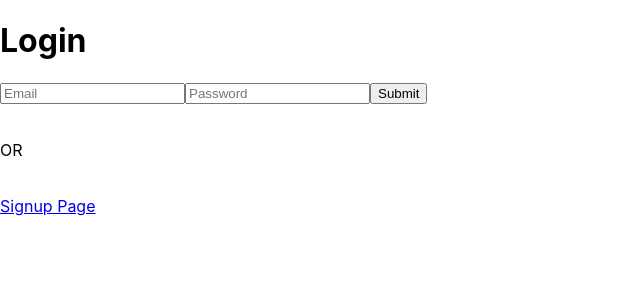
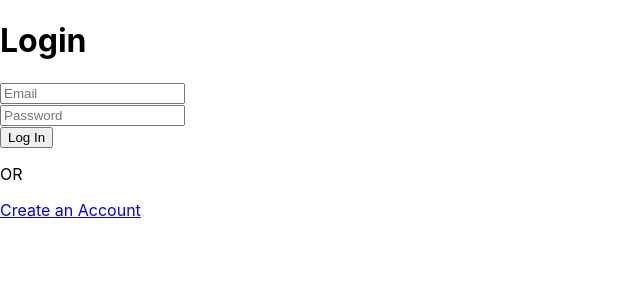
Before and after one commit to BitcoinBrklyn/React-Signup-Auth, a React (Vite) app in the folder react-signup-auth/: page / in a window 1280 px wide. Shown: the top 300 px of the page, without its empty margins (0-640 px from the left). Built offline with nearby package versions, Linux system fonts and the light colour scheme.

Commit message:
renewed login screen

```diff
--- a/react-signup-auth/src/componets/Login.jsx
+++ b/react-signup-auth/src/componets/Login.jsx
@@ -34,34 +34,37 @@ function Login() {
   }
 
   return (
-    <div className="login">
-      <h1>Login</h1>
-
-      <form action="POST">
+    <div className="login-container">
+      <div className="login-background"></div>
+      <div className="login-form">
+        <h1 className="mb-4">Login</h1>
+        <form onSubmit={submit}>
+          <div className="mb-3">
             <input
               type="email"
-          onChange={(e) => {
-            setEmail(e.target.value);
-          }}
+              className="form-control"
+              onChange={(e) => setEmail(e.target.value)}
               placeholder="Email"
             />
+          </div>
+          <div className="mb-3">
             <input
               type="password"
-          onChange={(e) => {
-            setPassword(e.target.value);
-          }}
+              className="form-control"
+              onChange={(e) => setPassword(e.target.value)}
               placeholder="Password"
             />
-        <input type="submit" onClick={submit} />
+          </div>
+          <button type="submit" className="btn btn-primary">
+            Log In
+          </button>
         </form>
-
-      <br />
-      <p>OR</p>
-      <br />
-
-      <Link to="/signup">Signup Page</Link>
+        <p className="mt-3">OR</p>
+        <Link to="/signup" className="mt-3">
+          Create an Account
+        </Link>
+      </div>
     </div>
   );
 }
-
 export default Login;
```
Lines whose indentation alone changed are shown as unchanged.
